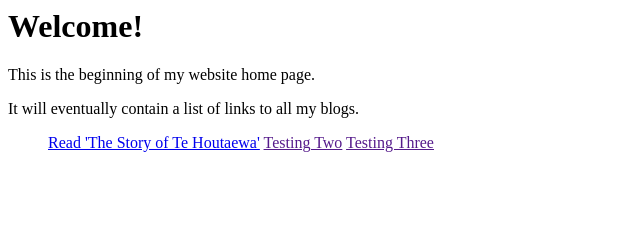
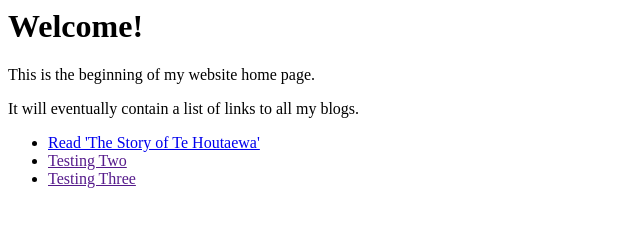
Before and after one commit to anniemoffatt/anniemoffatt.github.io, a plain HTML site: page index.html in a window 1280 px wide. Shown: the whole page, without its empty margins (0-640 px from the left). Drawn offline with Linux system fonts and the light colour scheme.

Commit message:
fix list detail

```diff
--- a/index.html
+++ b/index.html
@@ -11,13 +11,13 @@
     <p>It will eventually contain a list of links to all my blogs.</p>
     <nav>
       <ul>
-        <l
-          ><a href="blog/te-houtaewa-template.html"
+        <li>
+          <a href="blog/te-houtaewa-template.html"
             >Read 'The Story of Te Houtaewa'</a
-          ></l
-        >
-        <l><a href="">Testing Two</a></l>
-        <l><a href="">Testing Three</a></l>
+          >
+        </li>
+        <li><a href="">Testing Two</a></li>
+        <li><a href="">Testing Three</a></li>
       </ul>
     </nav>
   </body>
```
